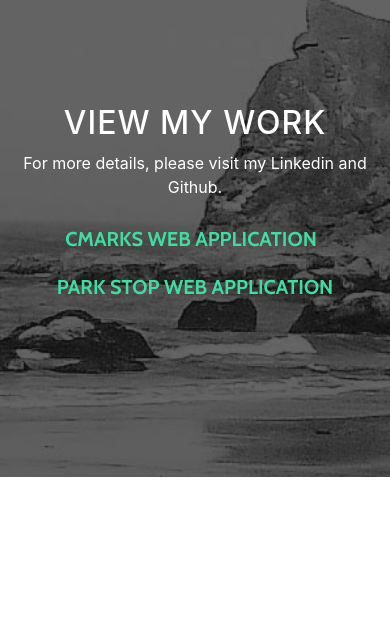
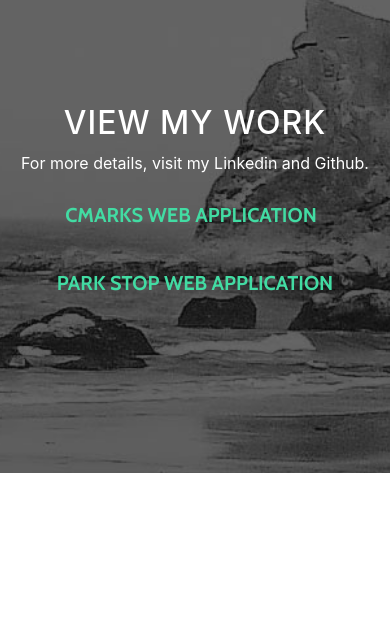
Before and after one commit to robe0809/robe0809.github.io, a website with bundled scripts: page index.html in a window 390 px wide. Shown: the part 1309-1929 px from the top of the page. Built offline with nearby package versions, Linux system fonts and the light colour scheme.

Commit message:
made site responsive

```diff
--- a/index.html
+++ b/index.html
@@ -97,12 +97,12 @@
       <div class="row">
         <div class="col-lg-8 mx-auto">
           <h2>View my Work</h2>
-          <p>For more details, please visit my Linkedin and Github.</p>
-          <ul class="list-inline">
+          <p>For more details, visit my Linkedin and Github.</p>
+          <ul class="list-inline banner-social-buttons">
             <li class="list-inline-item">
               <a target="_blank" href="https://cmarks.herokuapp.com/#!/login" class="btn btn-default btn-lg">Cmarks Web Application</a>
             </li>
-            <li class="list-inline-item">
+            <li class="list-inline-item banner-social-buttons">
               <a target="_blank" href="https://park-stop.herokuapp.com/#!/home" class="btn btn-default btn-lg">Park Stop Web Application</a>
             </li>
           </ul>
```
